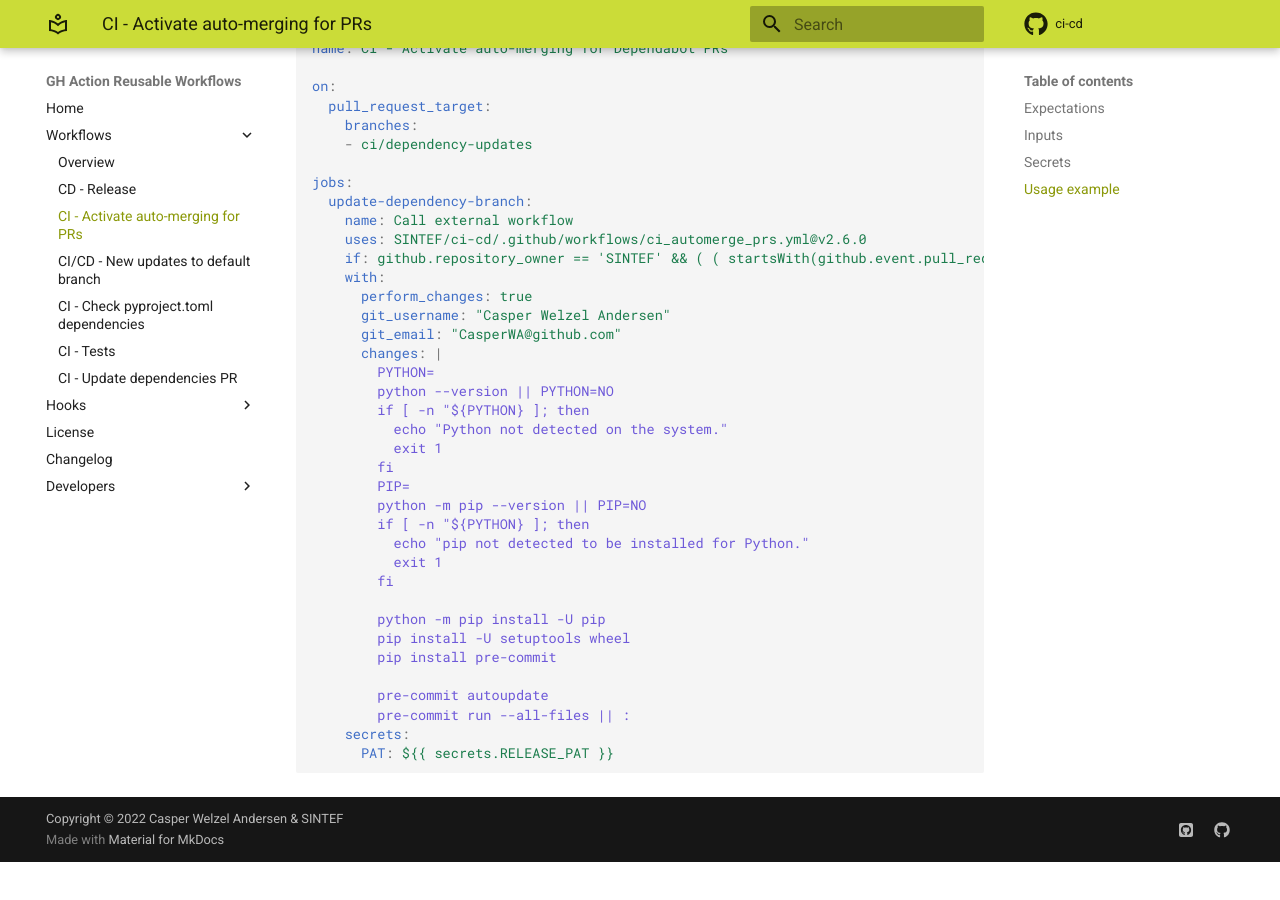
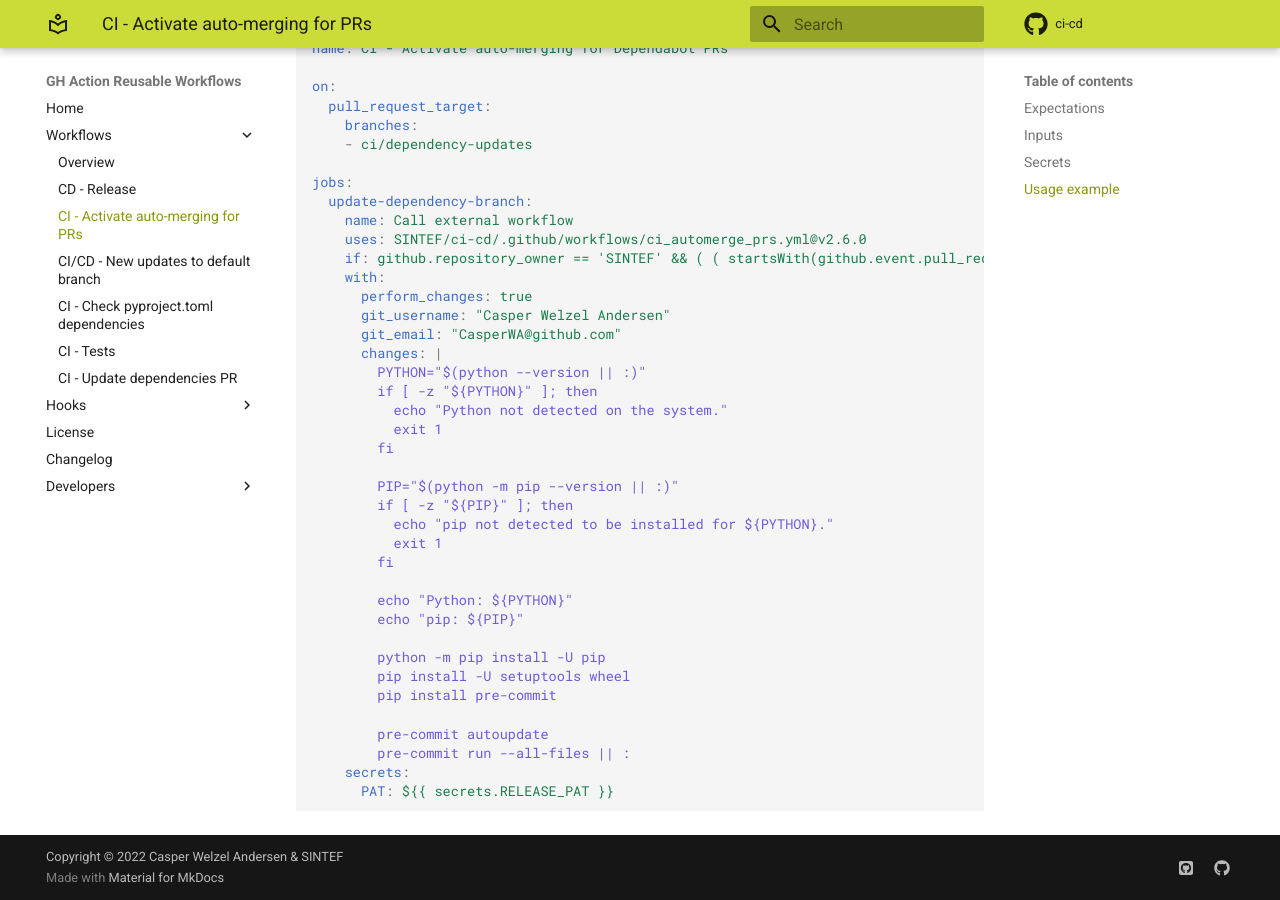
Before and after one commit to SemanticMatter/ci-cd, an MkDocs documentation site: the page built from docs/workflows/ci_automerge_prs.md, in a window 1280 px wide and 900 px high, scrolled down 2599 px. Built offline with MkDocs 1.6.1 and Material for MkDocs 9.7.7, drawn with Linux system fonts in a browser that asks for light colours; comment, search, counter and statistics services are not loaded; the version menu is left out; before the commit the page ends 3461 px from its top, so only the background shows below that.

```diff
--- a/docs/workflows/ci_automerge_prs.md
+++ b/docs/workflows/ci_automerge_prs.md
@@ -107,18 +107,20 @@ jobs:
       git_username: "Casper Welzel Andersen"
       git_email: "CasperWA@github.com"
       changes: |
-        PYTHON=
-        python --version || PYTHON=NO
-        if [ -n "${PYTHON} ]; then
+        PYTHON="$(python --version || :)"
+        if [ -z "${PYTHON}" ]; then
           echo "Python not detected on the system."
           exit 1
         fi
-        PIP=
-        python -m pip --version || PIP=NO
-        if [ -n "${PYTHON} ]; then
-          echo "pip not detected to be installed for Python."
+
+        PIP="$(python -m pip --version || :)"
+        if [ -z "${PIP}" ]; then
+          echo "pip not detected to be installed for ${PYTHON}."
           exit 1
         fi
+
+        echo "Python: ${PYTHON}"
+        echo "pip: ${PIP}"
 
         python -m pip install -U pip
         pip install -U setuptools wheel
```
Also changed, not shown: 2 other files.
